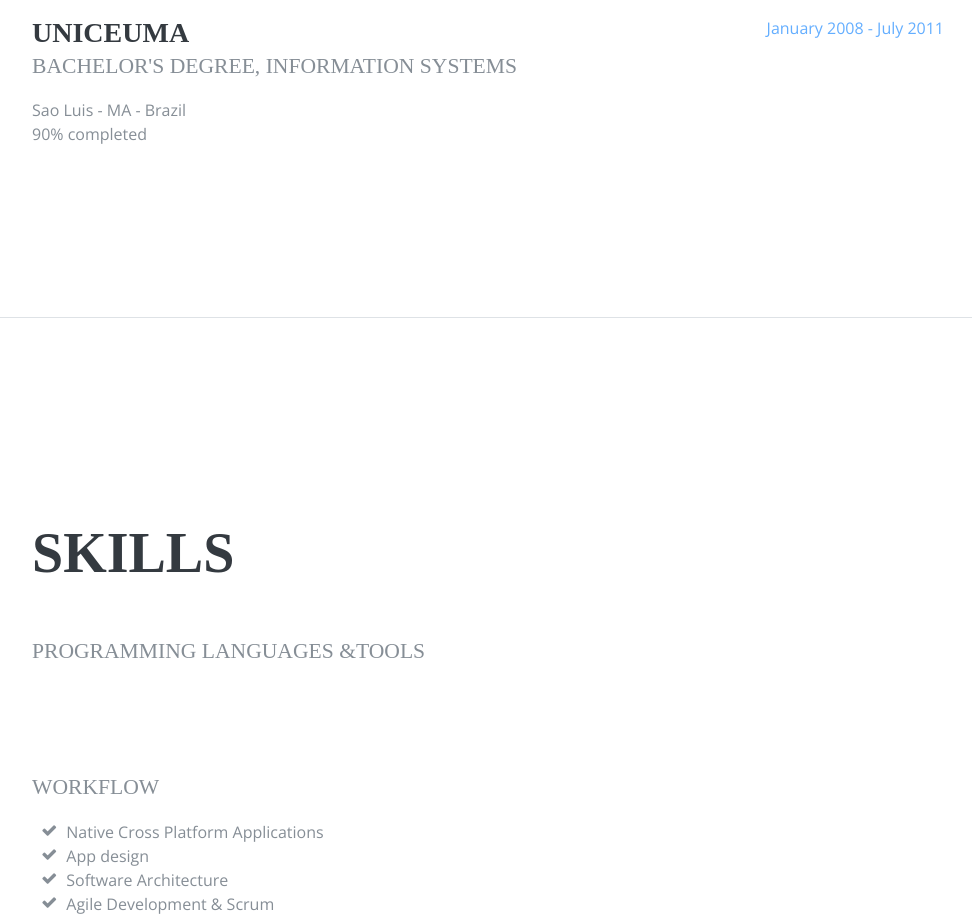
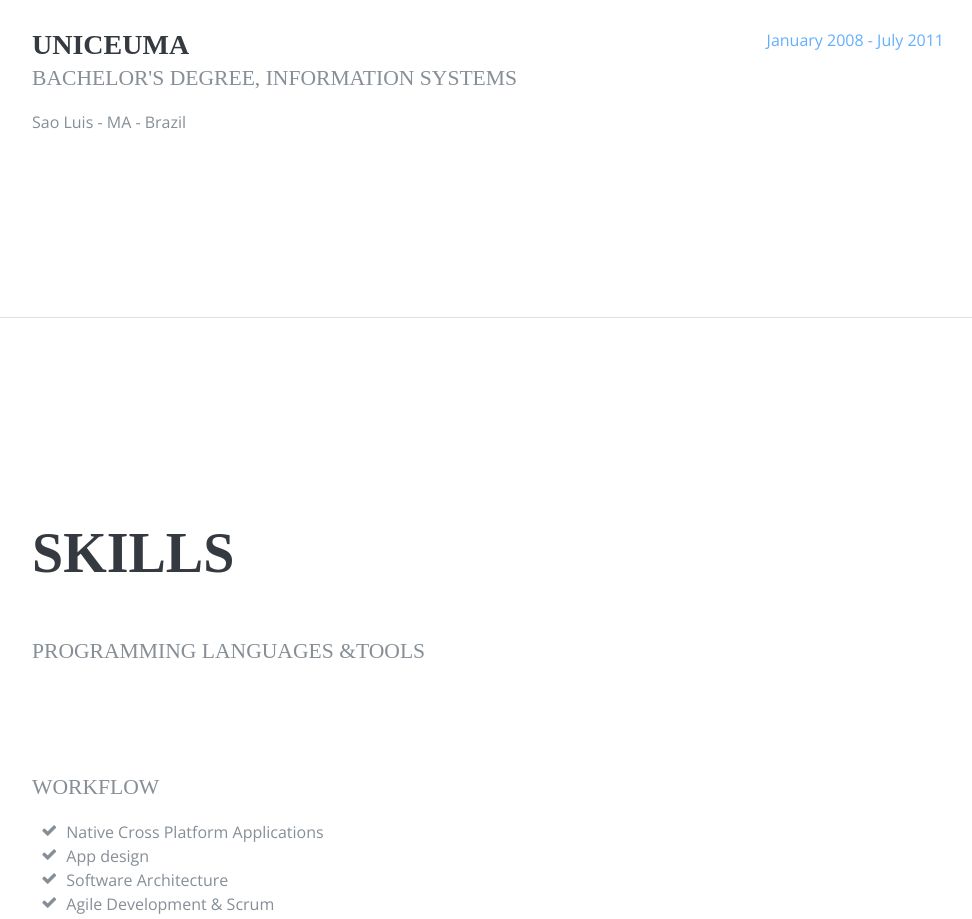
Before and after one commit to aimore/aimore.github.io, a website: page index.html in a window 1280 px wide. Shown: the part 2340-3259 px from the top of the page, without its empty margins (288-1260 px from the left). Drawn offline with nearby package versions, Linux system fonts and the light colour scheme; a web font is replaced by a local one.

Commit message:
Update index.html

```diff
--- a/index.html
+++ b/index.html
@@ -154,7 +154,7 @@
                             <h3 class="mb-0">UNICEUMA</h3>
                             <div class="subheading mb-3">Bachelor's degree, Information Systems</div>
                             <div>Sao Luis - MA - Brazil</div>
-                            <p>90% completed</p>
+                            <p></p>
                         </div>
                         <div class="resume-date text-md-right">
                             <span class="text-primary">January 2008 - July 2011</span>
```
